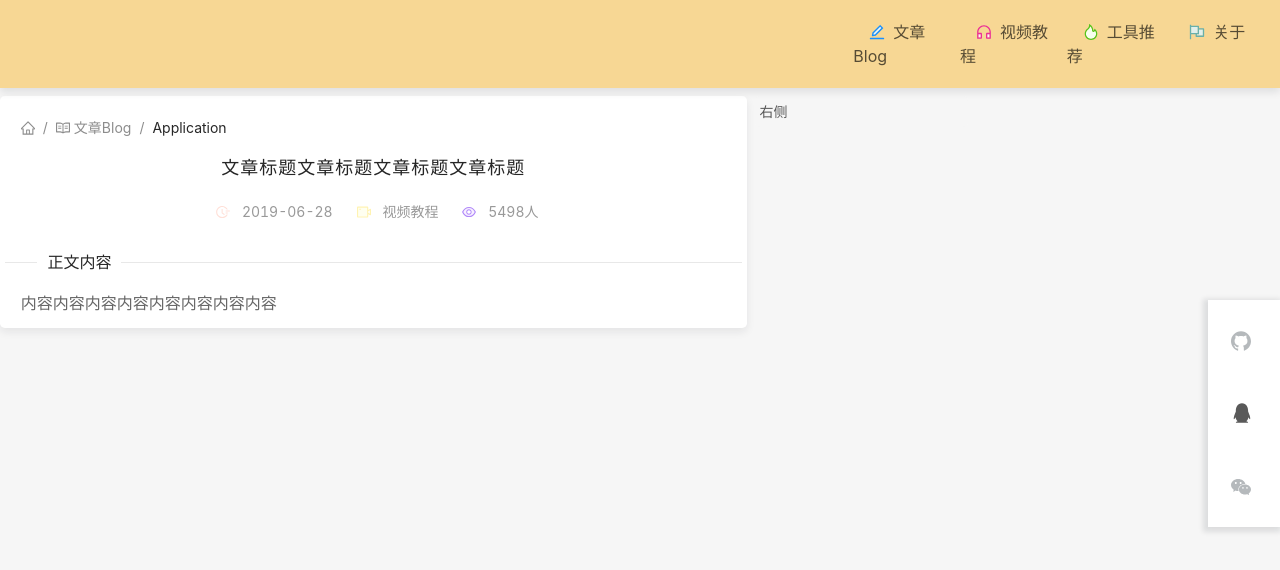
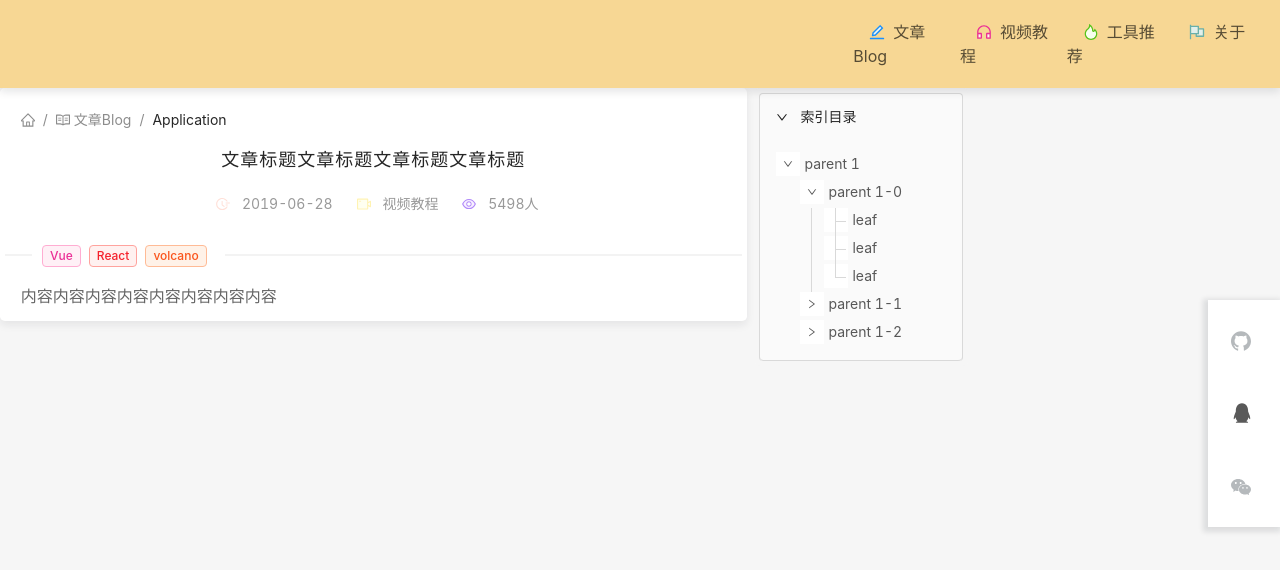
Before and after one commit to jiangkaifree/personalBlog, a Next.js app in the folder blog-app/: page /articlesInfo in a window 1280 px wide. Shown: the top 570 px of the page. Built offline with nearby package versions, Linux system fonts and the light colour scheme.

Commit message:
提交索引目录 以及轮播

```diff
--- a/blog-app/components/Header/Header.js
+++ b/blog-app/components/Header/Header.js
@@ -9,6 +9,7 @@ const Header =()=> {
 		<Row align='middle' justify="space-around" >
 
 			<Col  lg={16} md={12} sm={8} className={styles.headerItem}>
+
  			</Col>
  			<Col  lg={2} md={4} sm={4} className={styles.headerItem}><span><EditTwoTone />文章Blog</span></Col>
 			<Col  lg={2} md={4} sm={4} className={styles.headerItem}><span><CustomerServiceTwoTone twoToneColor="#eb2f96" />视频教程</span></Col>
--- /dev/null
+++ b/blog-app/components/Indexs/Index.module.scss
@@ -0,0 +1,3 @@
+.treeWrap{
+    background-color: transparent;
+}
--- /dev/null
+++ b/blog-app/components/Indexs/Indexs.js
@@ -0,0 +1,73 @@
+import React from "react";
+import { Collapse,Tree } from "antd";
+import { DownOutlined } from '@ant-design/icons';
+const { Panel } = Collapse;
+import styles from "./Index.module.scss";
+const Indexs = () => {
+  return (
+    <Collapse defaultActiveKey={["1"]} ghost>
+      <Panel header="索引目录" key="1">
+        {/* <p>文本没人</p> */}
+        <Tree
+        className={styles.treeWrap}
+        showLine
+        switcherIcon={<DownOutlined />}
+        defaultExpandedKeys={['0-0-0']}
+        treeData={[
+          {
+            title: 'parent 1',
+            key: '0-0',
+            children: [
+              {
+                title: 'parent 1-0',
+                key: '0-0-0',
+                children: [
+                  {
+                    title: 'leaf',
+                    key: '0-0-0-0',
+                  },
+                  {
+                    title: 'leaf',
+                    key: '0-0-0-1',
+                  },
+                  {
+                    title: 'leaf',
+                    key: '0-0-0-2',
+                  },
+                ],
+              },
+              {
+                title: 'parent 1-1',
+                key: '0-0-1',
+                children: [
+                  {
+                    title: 'leaf',
+                    key: '0-0-1-0',
+                  },
+                ],
+              },
+              {
+                title: 'parent 1-2',
+                key: '0-0-2',
+                children: [
+                  {
+                    title: 'leaf',
+                    key: '0-0-2-0',
+                  },
+                  {
+                    title: 'leaf',
+                    key: '0-0-2-1',
+                  },
+                ],
+              },
+            ],
+          },
+        ]}
+      />
+      </Panel>
+
+    </Collapse>
+  );
+};
+
+export default Indexs;
--- a/blog-app/pages/articlesInfo.js
+++ b/blog-app/pages/articlesInfo.js
@@ -1,21 +1,27 @@
 /*
  * @Author: jk
  * @Date: 2020-12-07 16:37:57
- * @Last Modified by: jk
- * @Last Modified time: 2020-12-07 20:13:34
+ * @Last Modified by: 小菜鸡
+ * @Last Modified time: 2020-12-10 17:41:31
  */
 
 import React from "react";
-import { Row, Col, Breadcrumb,Divider  } from "antd";
-import { HomeOutlined, ReadOutlined,FieldTimeOutlined,VideoCameraTwoTone,EyeTwoTone } from "@ant-design/icons";
+import { Row, Col, Breadcrumb, Divider, Tag } from "antd";
+import {
+  HomeOutlined,
+  ReadOutlined,
+  FieldTimeOutlined,
+  VideoCameraTwoTone,
+  EyeTwoTone,
+} from "@ant-design/icons";
 import styles from "styles/articlesInfo.module.scss";
 import Header from "components/Header/Header";
-import RightAside from 'components/RightAside/RightAside'
+import Indexs from "components/Indexs/Indexs";
+import RightAside from "components/RightAside/RightAside";
 
 const articlesInfo = () => (
   <>
     <Header></Header>
-
     <Row className={styles.main} type="flex" justify="center">
       <Col className={styles.left} xs={24} sm={24} md={16} lg={18} xl={14}>
         <Breadcrumb className={styles.Breadcrumb}>
@@ -32,22 +38,29 @@ const articlesInfo = () => (
           <h5>文章标题文章标题文章标题文章标题</h5>
           <div className={styles.titleWrap}>
             <span>
-            <FieldTimeOutlined className={styles.time}/> 2019-06-28
+              <FieldTimeOutlined className={styles.time} /> 2019-06-28
             </span>
             <span>
-              <VideoCameraTwoTone twoToneColor='#fff3b2'/> 视频教程
+              <VideoCameraTwoTone twoToneColor="#fff3b2" /> 视频教程
             </span>
             <span>
-              <EyeTwoTone twoToneColor='#b088f9'/> 5498人
+              <EyeTwoTone twoToneColor="#b088f9" /> 5498人
             </span>
           </div>
         </div>
-        <Divider orientation="left">正文内容</Divider>
-        <section className={styles.content}>内容内容内容内容内容内容内容内容</section>
+        <Divider orientation="left">
+          <Tag color="magenta">Vue</Tag>
+          <Tag color="red">React</Tag>
+          <Tag color="volcano">volcano</Tag>
+        </Divider>
+        <section className={styles.content}>
+          内容内容内容内容内容内容内容内容
+        </section>
       </Col>
 
       <Col className={styles.right} xs={0} sm={0} md={7} lg={5} xl={4}>
-        右侧
+        {/* 右侧 */}
+        <Indexs></Indexs>
       </Col>
     </Row>
     <RightAside></RightAside>
--- a/blog-app/styles/articlesInfo.module.scss
+++ b/blog-app/styles/articlesInfo.module.scss
@@ -1,11 +1,11 @@
 /*
  * @Author: jk
  * @Date: 2020-12-07 16:46:26
- * @Last Modified by: jk
- * @Last Modified time: 2020-12-07 20:04:50
+ * @Last Modified by: 小菜鸡
+ * @Last Modified time: 2020-12-10 17:43:21
  */
 .main {
-  margin-top: 0.5rem;
+  // margin-top: 0.5rem;
   .left {
     background-color: #fff;
     padding: 0.3rem;
--- a/blog-app/styles/index.module.scss
+++ b/blog-app/styles/index.module.scss
@@ -1,20 +1,24 @@
 /*
  * @Author: jk
  * @Date: 2020-12-01 13:31:22
- * @Last Modified by: jk
- * @Last Modified time: 2020-12-07 17:40:47
+ * @Last Modified by: 小菜鸡
+ * @Last Modified time: 2020-12-10 17:24:54
  */
 
 .main {
-  margin-top: 0.5rem;
+  // margin-top: 0.5rem;
+
+
   .left {
     background-color: #fff;
+    margin-top: 1rem;
     padding: 0.3rem;
     border-radius: 0.3rem;
     border-bottom: 1px solid #eee;
     box-shadow: 0 4px 8px 0 rgba(28,31,33,.08);
 
     .listWrap {
+      margin: .5rem auto;
       box-shadow: 0 2px 12px 0 rgba(0, 0, 0, 0.1);
       cursor: pointer;
 
```
Also changed, not shown: blog-app/components/Banner/Banner.js (added, +27 -0 lines), blog-app/components/Banner/Banner.module.scss (added, +14 -0 lines), blog-app/pages/index.js (+8 -5 lines).
